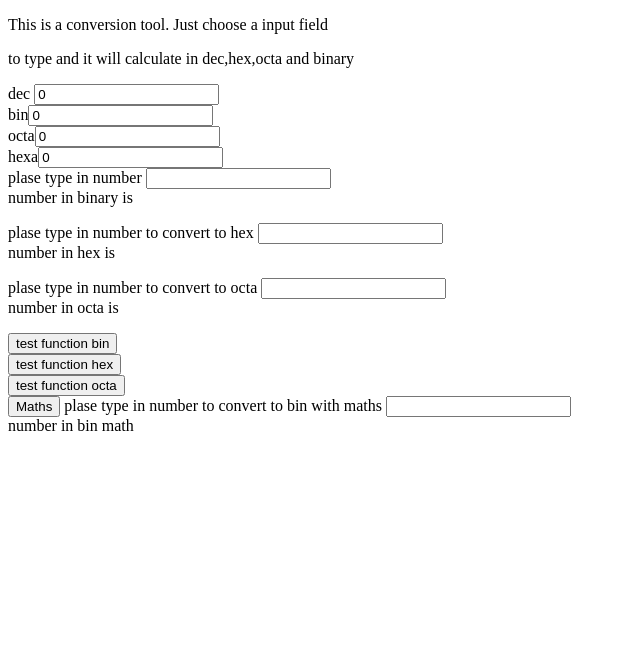
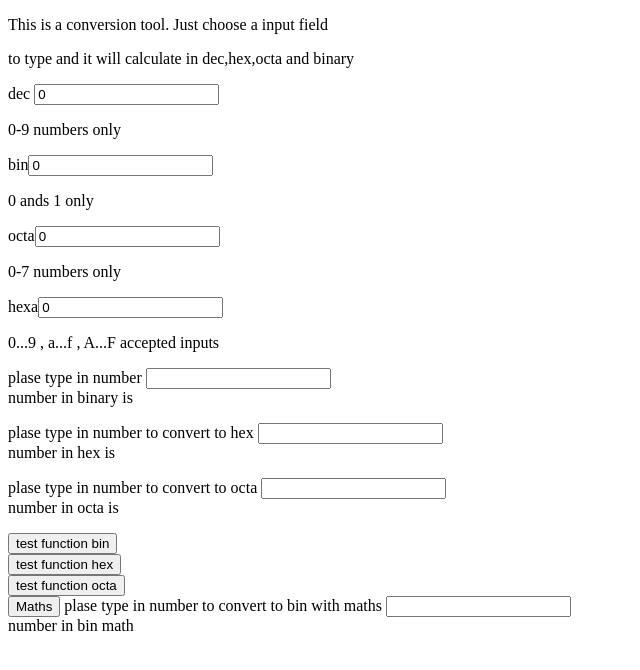
Before and after one commit to JamiHannus/DevBasicSkills2019-7, a plain HTML site: page index.html in a window 1280 px wide. Shown: the whole page, without its empty margins (0-640 px from the left). Drawn offline with Linux system fonts and the light colour scheme.

Commit message:
Some more work to do with the task 1 hex still progen for not allowed characters dec field allows e as  number?

```diff
--- a/Task 1 and 2.js
+++ b/Task 1 and 2.js
@@ -51,11 +51,71 @@ function conversionfrombin(){
     var octa = +document.getElementById("mathOcta").value;
     var hex = +document.getElementById("mathHex").value;
 
-    dec = parseInt(bin,2);
+    var check = "2345678";
+    bin = bin.toString();
 
-    octa = dec.toString(8);
-    hex = dec.toString(16);
+    if(bin.indexOf("2") > -1)
+    {
+        alert("wrong input")
+        document.getElementById("mathBin").value = 1;
+        conversionfrombin();
+        return;
+    }
+    if(bin.indexOf("3") > -1)
+    {
+        alert("wrong input")
+        document.getElementById("mathBin").value = 1;
+        conversionfrombin();
+        return;
+    }
+    if(bin.indexOf("4") > -1)
+    {
+        alert("wrong input")
+        document.getElementById("mathBin").value = 1;
+        conversionfrombin();
+        return;
+    }
+    if(bin.indexOf("5") > -1)
+    {
+        alert("wrong input")
+        document.getElementById("mathBin").value = 1;
+        conversionfrombin();
+        return;
+    }
+    if(bin.indexOf("6") > -1)
+    {
+        alert("wrong input")
+        document.getElementById("mathBin").value = 1;
+        conversionfrombin();
+        return;
+    }
+    if(bin.indexOf("7") > -1)
+    {
+        alert("wrong input")
+        document.getElementById("mathBin").value = 1;
+        conversionfrombin();
+        return;
+    }
+    if(bin.indexOf("8") > -1)
+    {
+        alert("wrong input")
+        document.getElementById("mathBin").value = 1;
+        conversionfrombin();
+        return;
+    }
+    if(bin.indexOf("9") > -1)
+    {
+        alert("wrong input")
+        document.getElementById("mathBin").value = 1;
+        conversionfrombin();
+        return;
+    }
+    else{
+        dec = parseInt(bin,2);
 
+        octa = dec.toString(8);
+        hex = dec.toString(16);
+        }
     document.getElementById("mathDec").value = dec;
     document.getElementById("mathOcta").value = octa;
     document.getElementById("mathHex").value = hex;
@@ -66,10 +126,29 @@ function conversionfromocta(){
     var octa = +document.getElementById("mathOcta").value;
     var hex = +document.getElementById("mathHex").value;
 
+    octa = octa.toString();
+    if (octa.indexOf(9) > -1)
+    {
+        alert("wrong input")
+        document.getElementById("mathOcta").value = 7;
+        conversionfromocta();
+        return;
+    }
+    if (octa.indexOf(8) > -1)
+    {
+        alert("wrong input")
+        document.getElementById("mathOcta").value = 7;
+        conversionfromocta();
+        return;
+    }
+    else{
+
     dec = parseInt(octa,8);
 
     bin = dec.toString(2);
     hex = dec.toString(16);
+
+    }
 
     document.getElementById("mathDec").value = dec;
     document.getElementById("mathBin").value = bin;
@@ -81,10 +160,22 @@ function conversionfromhex(){
     var octa = +document.getElementById("mathOcta").value;
     var hex = +document.getElementById("mathHex").value;
 
+    var check = /^[a-f]+$/;
+
+    hex = hex.toString();
+
+    if((hex.match(check)))
+    {
     dec = parseInt(hex,16);
 
     bin = dec.toString(2);
     octa = dec.toString(8);
+    }
+    else{
+        alert("wrong input")
+        document.getElementById("mathHex").value = hex;
+        return
+    }
 
     document.getElementById("mathDec").value = dec;
     document.getElementById("mathBin").value = bin;
--- a/index.html
+++ b/index.html
@@ -14,17 +14,24 @@
         </div>
         <div>
             <div>
-            dec <input value="0" oninput="conversionfromdec()"
-             type="number" name="dec" id="mathDec">
+            <p>dec <input value="0" oninput="conversionfromdec()"
+             type="number" name="dec" id="mathDec"></p>
+            <p>0-9 numbers only</p>
             </div>
             <div>
-            bin<input oninput="conversionfrombin()" value="0" type="number" name="bin" id="mathBin">
+            <p>bin<input oninput="conversionfrombin()" value="0" type="number"
+             name="bin" id="mathBin"></p>
+            <p>0 ands 1 only</p>
             </div>
             <div>
-            octa<input oninput="conversionfromocta()" value="0" type="number" name="octa" id="mathOcta">
+            <p>octa<input oninput="conversionfromocta()" value="0" type="number"
+             name="octa" id="mathOcta"></p>
+            <p>0-7 numbers only</p>
             </div>
             <div>
-            hexa<input oninput="conversionfromhex()" value="0" type="text" name="hex" id="mathHex">
+            <p>hexa<input oninput="conversionfromhex()" value="0" type="text"
+            name="hex" id="mathHex"></p>
+            <p>0...9 , a...f , A...F accepted inputs</p>
             </div>
         </div>
     </div>
```
